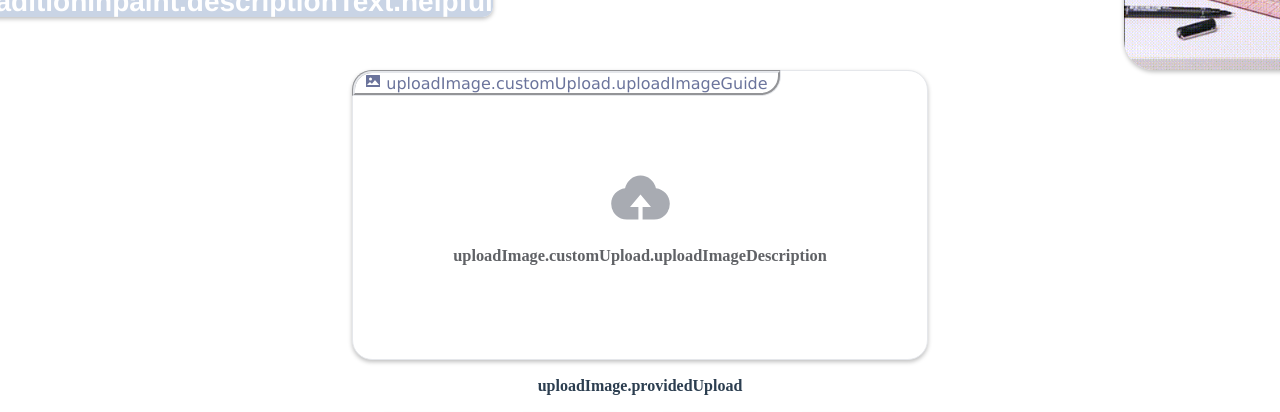
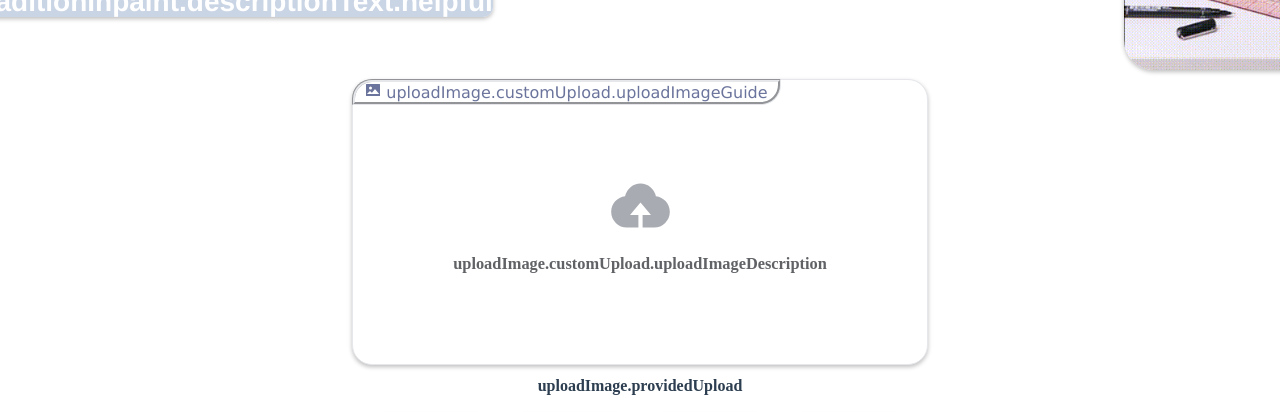
Before and after one commit to Hydrageno/inpaint-toolbox, a Vue app: page / in a window 1280 px wide. Shown: the part 298-710 px from the top of the page. Built offline with nearby package versions, Linux system fonts and the light colour scheme; grey boxes are pictures that could not be loaded.

Commit message:
move uploader more lower.

```diff
--- a/src/components/upload-can/UploadImage.vue
+++ b/src/components/upload-can/UploadImage.vue
@@ -179,10 +179,13 @@ export default{
         position: relative;
         height: 100%;
         width: 45%;
+        @top-distance: 3%;
         .upload-image-guide{
             // let the icon more dimensional.
             // 让图标相比其它内容更高维。
-            top: 0;
+            // the same top distance with el-upload
+            // 和el-upload一样的上边距
+            top: @top-distance;
             left: 0;
             position: absolute;
             z-index: 1;
@@ -202,7 +205,11 @@ export default{
         // 设置el-upload和el-upload-dragger的样式。
         .upload-image-guide+div{
             //background-color:black;
-            height:98%;
+            // don't so close!
+            // 让el-upload的上边距不要太小
+            position: relative;
+            top: @top-distance;
+            height:97%;
             .el-upload{
                 height: 100%;
                 .el-upload-dragger{
```
